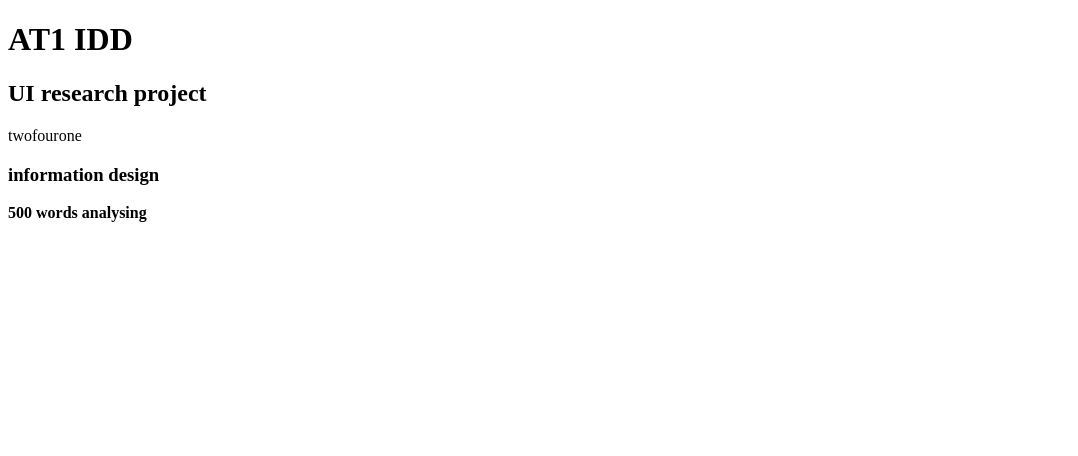
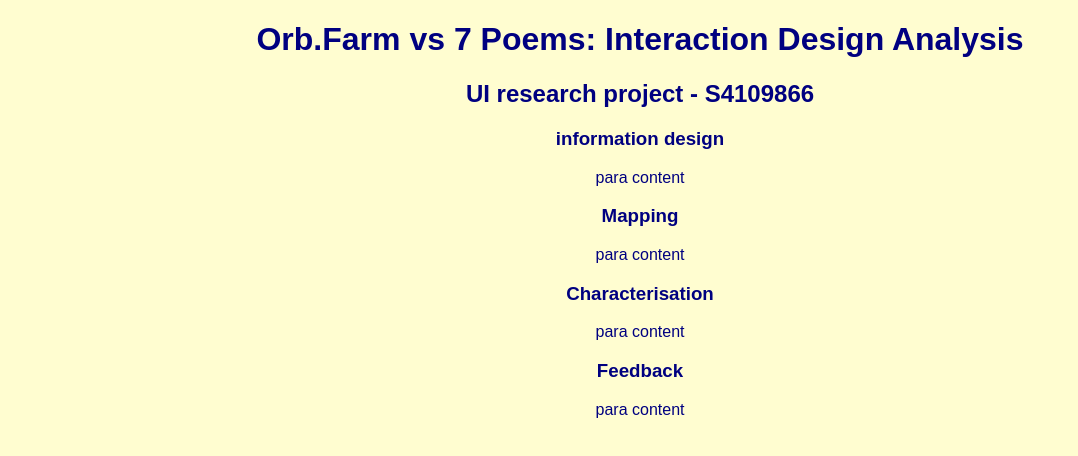
Before and after one commit to sonny4sonny/AT1-IDD, a plain HTML site: page index.html in a window 1280 px wide. Shown: the whole page, without its empty margins (0-1078 px from the left). Drawn offline with Linux system fonts and the light colour scheme.

Commit message:
added layout and colour themes, aligned text centre

```diff
--- a/index.html
+++ b/index.html
@@ -1,15 +1,41 @@
 <!DOCTYPE html>
 <html lang="en">
 <head>
-    <meta charset="UTF-8">
-    <meta name="viewport" content="width=device-width, initial-scale=1.0">
-    <title>IDD AT1</title>
+  <meta charset="UTF-8">
+  <meta name="viewport" content="width=device-width, initial-scale=1.0">
+  <title>IDD AT1</title>
+  <style>
+    body {
+      background-color: #FFFDD0;
+      color: #000080;
+      margin: 0;
+      font-family: sans-serif;
+    }
+    h1, h2, h3, h4, h5, h6, p {
+      text-align: center;
+      color: inherit;
+    }
+    p, strong {
+      color: inherit;
+    }
+  </style>
 </head>
 <body>
-    <h1>AT1 IDD</h1>
-    <h2> UI research project </h2>
-    <p>twofourone</p>
-    <h3>information design</h3>
-    <strong> <p> 500 words analysing </p></strong>
+  <h1>Orb.Farm vs 7 Poems: Interaction Design Analysis</h1>
+  <h2>UI research project - S4109866</h2>
+
+  <h3>information design</h3>
+ <p>para content</p>
+
+ <h3>Mapping</h3>
+ <p>para content</p>
+
+ <h3>Characterisation</h3>
+ <p>para content</p>
+
+ <h3>Feedback</h3>
+ <p>para content</p>
+
+
 </body>
 </html>
```
